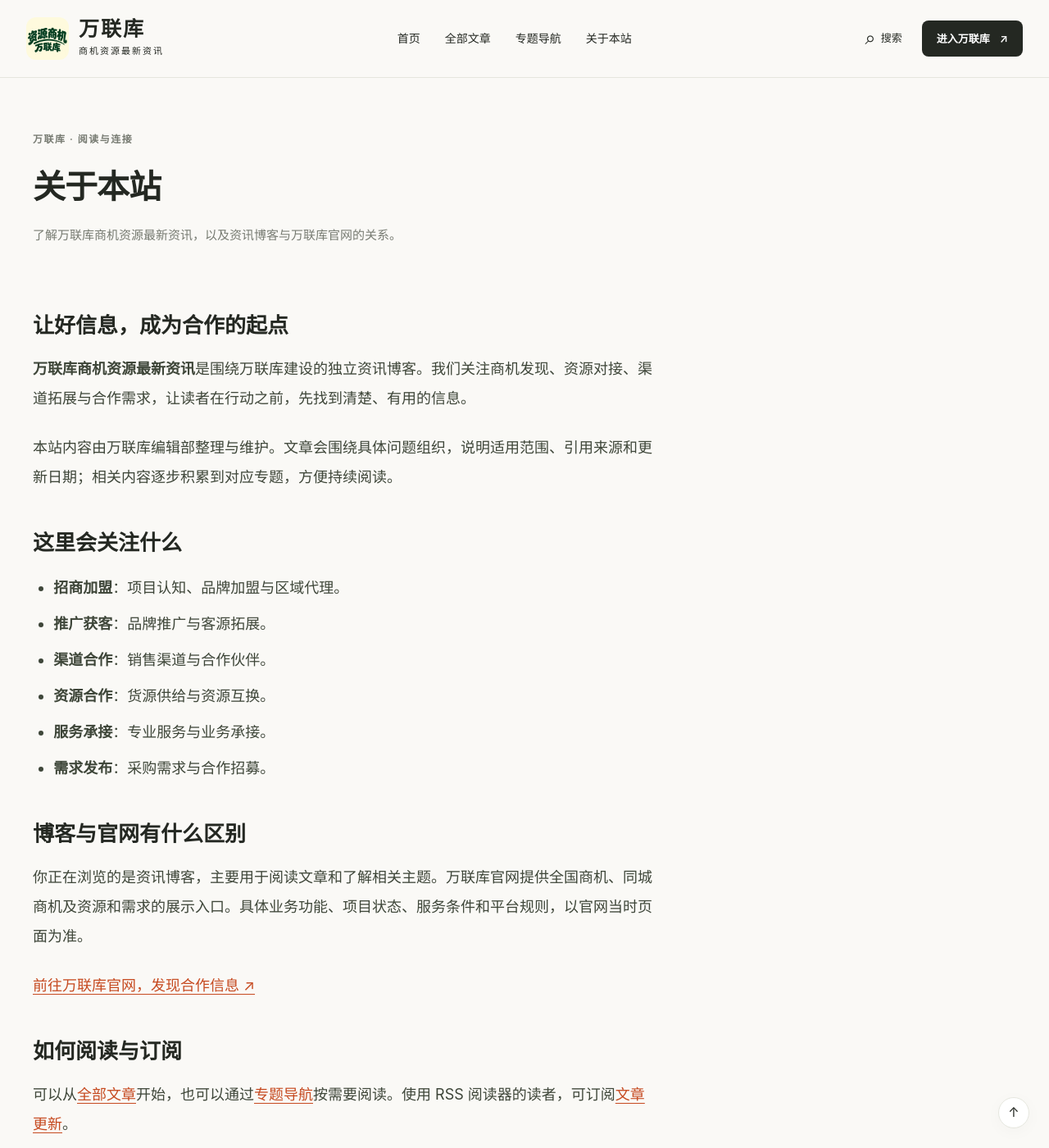
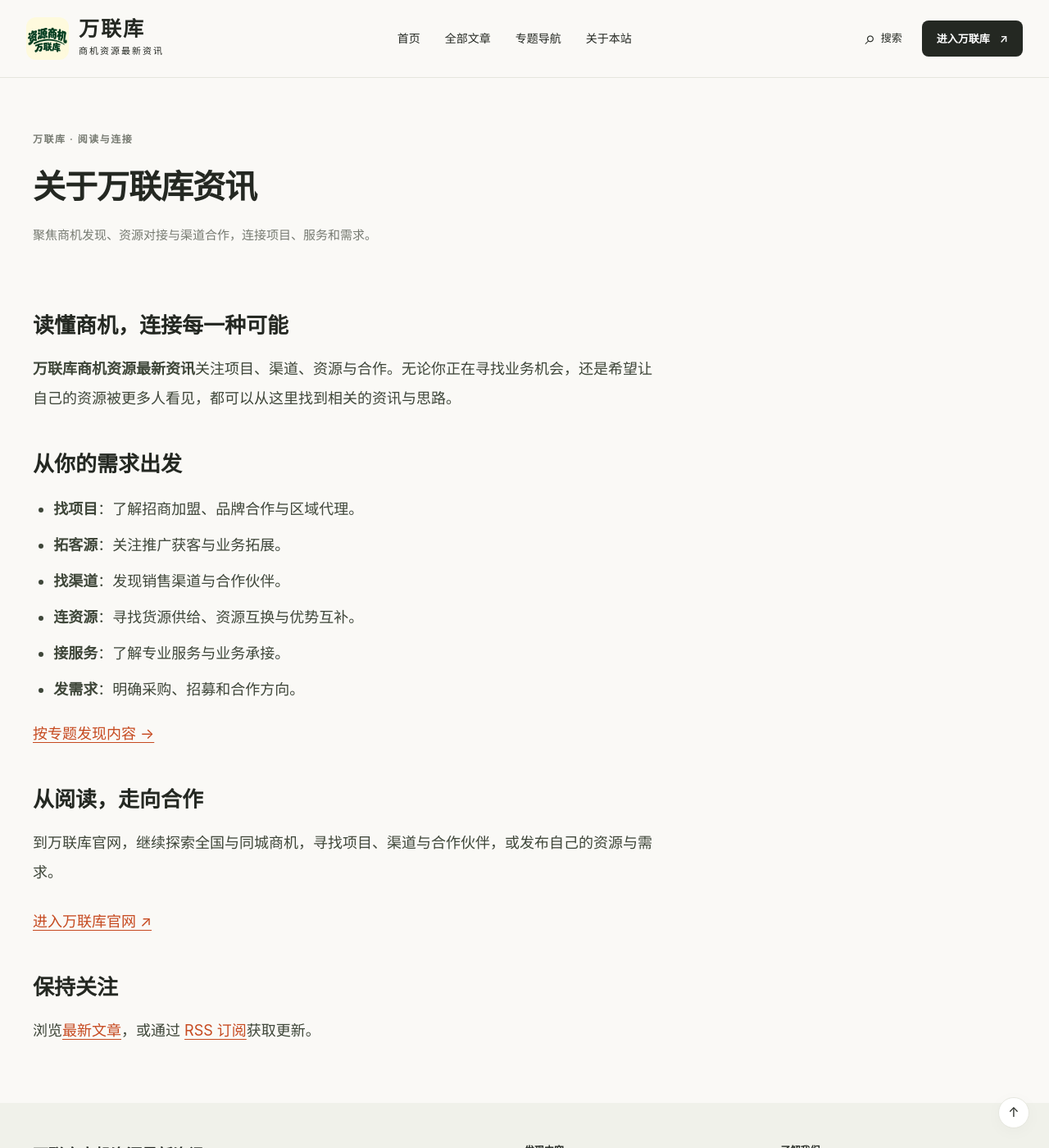
Before and after one commit to wanlianku777/wanlianku777.github.io, a Jekyll site: the page built from about.md, in a window 1280 px wide and 1400 px high. Shown: the whole window at 82% size. Built offline with Jekyll 4.4.1, drawn with Linux system fonts in a browser that asks for light colours; some of the changed text lies outside the part shown.

Commit message:
清理公开文案，保留面向读者的资讯与品牌内容

```diff
--- a/about.md
+++ b/about.md
@@ -1,36 +1,30 @@
 ---
-title: 关于本站
-description: 了解万联库商机资源最新资讯，以及资讯博客与万联库官网的关系。
+title: 关于万联库资讯
+description: 聚焦商机发现、资源对接与渠道合作，连接项目、服务和需求。
 permalink: /about/
 prose: true
 ---
-## 让好信息，成为合作的起点
+## 读懂商机，连接每一种可能
 
-**万联库商机资源最新资讯**是围绕万联库建设的独立资讯博客。我们关注商机发现、资源对接、渠道拓展与合作需求，让读者在行动之前，先找到清楚、有用的信息。
+**万联库商机资源最新资讯**关注项目、渠道、资源与合作。无论你正在寻找业务机会，还是希望让自己的资源被更多人看见，都可以从这里找到相关的资讯与思路。
 
-本站内容由万联库编辑部整理与维护。文章会围绕具体问题组织，说明适用范围、引用来源和更新日期；相关内容逐步积累到对应专题，方便持续阅读。
+## 从你的需求出发
 
-## 这里会关注什么
+- **找项目**：了解招商加盟、品牌合作与区域代理。
+- **拓客源**：关注推广获客与业务拓展。
+- **找渠道**：发现销售渠道与合作伙伴。
+- **连资源**：寻找货源供给、资源互换与优势互补。
+- **接服务**：了解专业服务与业务承接。
+- **发需求**：明确采购、招募和合作方向。
 
-- **招商加盟**：项目认知、品牌加盟与区域代理。
-- **推广获客**：品牌推广与客源拓展。
-- **渠道合作**：销售渠道与合作伙伴。
-- **资源合作**：货源供给与资源互换。
-- **服务承接**：专业服务与业务承接。
-- **需求发布**：采购需求与合作招募。
+[按专题发现内容 →](/topics/)
 
-## 博客与官网有什么区别
+## 从阅读，走向合作
 
-你正在浏览的是资讯博客，主要用于阅读文章和了解相关主题。万联库官网提供全国商机、同城商机及资源和需求的展示入口。具体业务功能、项目状态、服务条件和平台规则，以官网当时页面为准。
+到万联库官网，继续探索全国与同城商机，寻找项目、渠道与合作伙伴，或发布自己的资源与需求。
 
-[前往万联库官网，发现合作信息 ↗](https://www.wanlianku.com/?utm_source=wanlianku_blog&utm_medium=referral&utm_campaign=about)
+[进入万联库官网 ↗](https://www.wanlianku.com/?utm_source=wanlianku_blog&utm_medium=referral&utm_campaign=about)
 
-## 如何阅读与订阅
+## 保持关注
 
-可以从[全部文章](/archive/)开始，也可以通过[专题导航](/topics/)按需要阅读。使用 RSS 阅读器的读者，可订阅[文章更新](/feed.xml)。
-
-## 作者与纠错
-
-“万联库编辑部”是本站集体编辑署名。具体文章如有独立作者，将在文章页面注明。内容编辑遵循本站[内容原则](/editorial/)，不虚构采访、亲测、交易数据或合作效果。
-
-发现信息有误，可通过[官网联系方式](https://www.wanlianku.com/)反馈，请附上本文网址、待核实段落与可靠来源。涉及文章重要结论的修订，将更新文章的修改日期及必要说明。
+浏览[最新文章](/archive/)，或通过 [RSS 订阅](/feed.xml)获取更新。
--- a/archive.html
+++ b/archive.html
@@ -5,4 +5,4 @@
 ---
 <header class="page-heading"><span class="eyebrow">把有用的信息，留在这里</span><h1>全部文章</h1><p>从最新资讯到实用指南，找到与你的业务和需求有关的内容。</p></header>
 <nav class="filter-tabs" id="archive-filters" aria-label="按专题筛选"><a class="active" href="{{ '/archive/' | relative_url }}">全部</a>{% assign categories = '招商加盟,推广获客,渠道合作,资源合作,服务承接,需求发布,站点动态' | split: ',' %}{% for category in categories %}<a href="{{ '/archive/' | relative_url }}?category={{ category | url_encode }}">{{ category }}</a>{% endfor %}</nav>
-<div class="archive-list">{% for post in site.posts %}<article class="post-row" data-post-category="{{ post.category | default: '站点动态' | escape }}"><div><div class="post-meta"><span>{{ post.category | default: '站点动态' }}</span><time>{{ post.date | date: '%Y.%m.%d' }}</time></div><h2><a href="{{ post.url | relative_url }}">{{ post.title | escape }}</a></h2><p>{{ post.description | escape }}</p><a class="read-link" href="{{ post.url | relative_url }}">阅读全文 ↗</a></div></article>{% endfor %}<p class="empty-state" id="archive-empty" {% if site.posts.size > 0 %}hidden{% endif %}>文章正在准备，欢迎稍后再来阅读。</p><noscript><p>当前显示全部文章。按主题阅读请访问<a href="{{ '/topics/' | relative_url }}">专题导航</a>。</p></noscript></div>
+<div class="archive-list">{% for post in site.posts %}<article class="post-row" data-post-category="{{ post.category | default: '站点动态' | escape }}"><div><div class="post-meta"><span>{{ post.category | default: '站点动态' }}</span><time>{{ post.date | date: '%Y.%m.%d' }}</time></div><h2><a href="{{ post.url | relative_url }}">{{ post.title | escape }}</a></h2><p>{{ post.description | escape }}</p><a class="read-link" href="{{ post.url | relative_url }}">阅读全文 ↗</a></div></article>{% endfor %}<p class="empty-state" id="archive-empty" {% if site.posts.size > 0 %}hidden{% endif %}>暂无匹配文章，可浏览其他专题。</p><noscript><p>当前显示全部文章。按主题阅读请访问<a href="{{ '/topics/' | relative_url }}">专题导航</a>。</p></noscript></div>
--- a/llms.txt
+++ b/llms.txt
@@ -6,8 +6,7 @@
 > 万联库品牌资讯博客。聚焦商机、资源对接与渠道合作；具体项目和服务条件以万联库官网实时信息为准。
 
 ## 站点信息
-- [关于本站]({{ '/about/' | absolute_url }}): 品牌关系与编辑署名说明。
-- [内容原则]({{ '/editorial/' | absolute_url }}): 来源、纠错与商业关联。
+- [关于本站]({{ '/about/' | absolute_url }}): 商机、资源与合作资讯。
 - [全部文章]({{ '/archive/' | absolute_url }})
 - [专题导航]({{ '/topics/' | absolute_url }})
 - [RSS]({{ '/feed.xml' | absolute_url }})
--- a/site.js
+++ b/site.js
@@ -29,7 +29,7 @@
       document.querySelectorAll('[data-post-category]').forEach(row => { row.hidden = !!category && row.dataset.postCategory !== category; if (!row.hidden) count++; });
       filters.querySelectorAll('a').forEach(a => { const active = (new URL(a.href).searchParams.get('category') || '') === category; a.classList.toggle('active', active); if (active) a.setAttribute('aria-current','true'); else a.removeAttribute('aria-current'); });
       const empty = document.querySelector('#archive-empty'); empty.hidden = count > 0;
-      empty.textContent = category ? '这个专题还没有发布文章。可以选择其他专题，或前往官网查看实时商机。' : '文章正在准备，欢迎稍后再来阅读。';
+      empty.textContent = category ? '暂无匹配文章，可浏览其他专题。' : '暂无匹配文章，可浏览专题导航。';
     };
     filters.addEventListener('click', e => { const a=e.target.closest('a'); if(!a || e.ctrlKey || e.metaKey || e.shiftKey || e.altKey)return; e.preventDefault(); history.pushState(null,'',a.href);applyFilter(); });
     window.addEventListener('popstate',applyFilter);applyFilter();
--- a/topics.html
+++ b/topics.html
@@ -6,4 +6,4 @@
 <header class="page-heading"><span class="eyebrow">六个方向，无数种连接</span><h1>从你关心的问题开始。</h1><p>把信息放回真实的需求中。选择一个方向，深入了解，再决定下一步。</p></header>
 <nav class="filter-tabs" aria-label="跳转专题"><a href="#franchise">招商加盟</a><a href="#growth">推广获客</a><a href="#channels">渠道合作</a><a href="#resources">资源合作</a><a href="#services">服务承接</a><a href="#needs">需求发布</a></nav>
 {% assign names = '招商加盟,推广获客,渠道合作,资源合作,服务承接,需求发布' | split: ',' %}{% assign ids = 'franchise,growth,channels,resources,services,needs' | split: ',' %}{% assign descriptions = '了解项目与区域代理，在合作前弄清业务模式、投入条件和适合的人群。,关注推广路径与客源拓展，从目标客户出发思考获客方式。,寻找与业务相匹配的渠道和伙伴，明确彼此的能力与合作分工。,围绕货源、供给与资源互换，理解资源之间如何形成互补。,关注专业服务与业务承接，清楚表达能力、交付范围和服务要求。,把采购、招募和合作需求说清楚，让信息更容易被合适的人看到。' | split: ',' %}
-{% for name in names %}{% assign i = forloop.index0 %}<section class="topic-section" id="{{ ids[i] }}"><div><span class="eyebrow">专题 0{{ forloop.index }}</span><h2>{{ name }}</h2><p>{{ descriptions[i] }}</p><a class="read-link" href="https://www.wanlianku.com/?utm_source=wanlianku_blog&amp;utm_medium=referral&amp;utm_campaign=topic_{{ ids[i] }}">到官网探索相关商机 ↗</a></div><div>{% assign entries = site.posts | where: 'category', name %}{% for post in entries %}<article class="post-row"><div><div class="post-meta"><time>{{ post.date | date: '%Y.%m.%d' }}</time></div><h3><a href="{{ post.url | relative_url }}">{{ post.title | escape }}</a></h3><p>{{ post.description | escape }}</p><a class="read-link" href="{{ post.url | relative_url }}">阅读全文 →</a></div></article>{% else %}<div class="empty-state"><span class="eyebrow">内容筹备中</span><h3>值得读的内容，慢慢积累。</h3><p>这个专题还没有发布文章。你也可以先到万联库官网查看实时合作信息。</p></div>{% endfor %}</div></section>{% endfor %}
+{% for name in names %}{% assign i = forloop.index0 %}<section class="topic-section" id="{{ ids[i] }}"><div><span class="eyebrow">专题 0{{ forloop.index }}</span><h2>{{ name }}</h2><p>{{ descriptions[i] }}</p><a class="read-link" href="https://www.wanlianku.com/?utm_source=wanlianku_blog&amp;utm_medium=referral&amp;utm_campaign=topic_{{ ids[i] }}">到官网探索相关商机 ↗</a></div><div>{% assign entries = site.posts | where: 'category', name %}{% for post in entries %}<article class="post-row"><div><div class="post-meta"><time>{{ post.date | date: '%Y.%m.%d' }}</time></div><h3><a href="{{ post.url | relative_url }}">{{ post.title | escape }}</a></h3><p>{{ post.description | escape }}</p><a class="read-link" href="{{ post.url | relative_url }}">阅读全文 →</a></div></article>{% else %}<div class="empty-state"><span class="eyebrow">继续探索</span><h3>发现相关商机与合作。</h3><p>前往万联库，查看这个方向的项目、资源与需求。</p><a class="read-link" href="https://www.wanlianku.com/?utm_source=wanlianku_blog&amp;utm_medium=referral&amp;utm_campaign=topic_more">浏览官网商机 →</a></div>{% endfor %}</div></section>{% endfor %}
```
Also changed, not shown: editorial.md (+4 -28 lines), index.html (+1 -1 lines), README.md, 1 other file.
